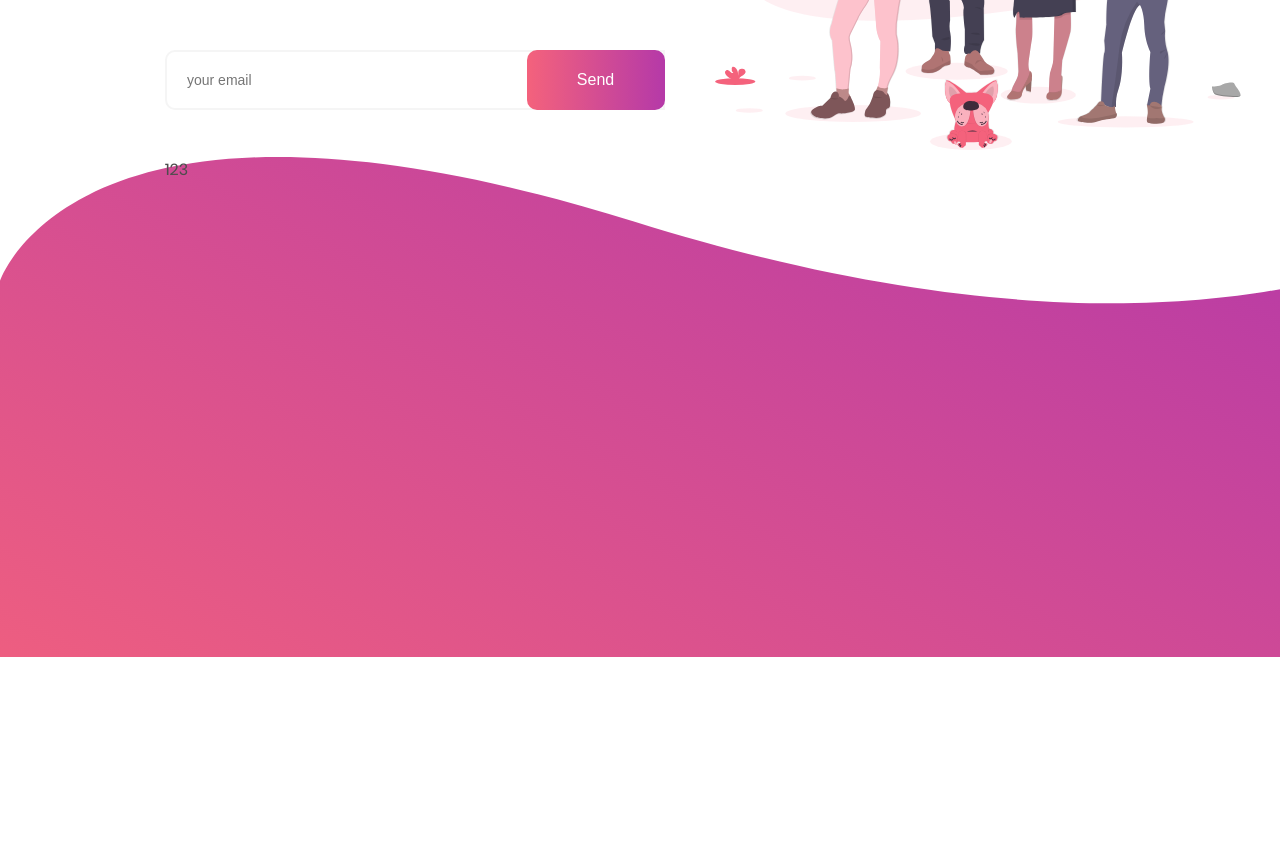
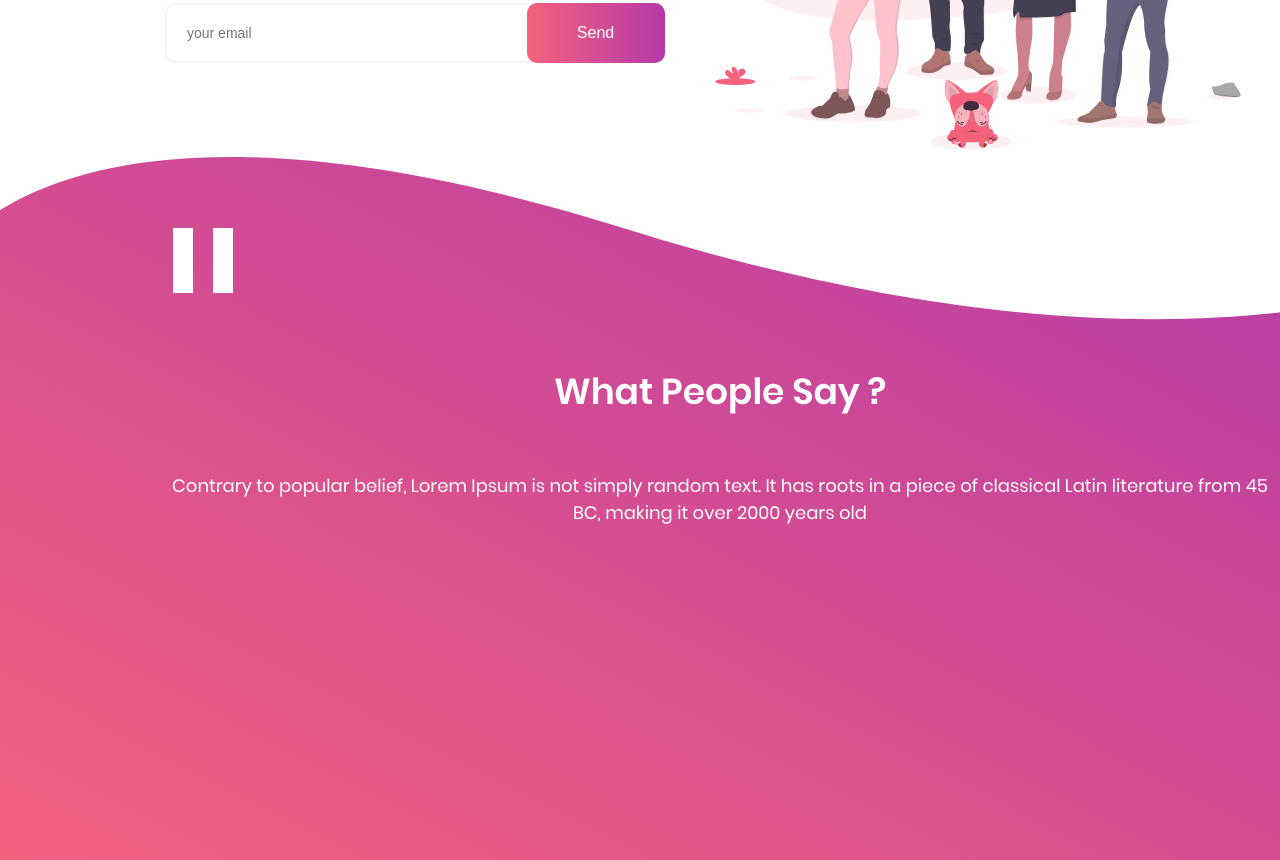
Before and after one commit to Maxegood/Childcare, a plain HTML site: page index.html in a window 1280 px wide. Shown: the part 3617-4477 px from the top of the page. Before the commit the page ends 4274 px from the top, so only its background shows below. Drawn offline with Linux system fonts and the light colour scheme.

Commit message:
Начал делать блок с отзывами

```diff
--- a/css/main.css
+++ b/css/main.css
@@ -642,7 +642,6 @@ nav ul li a:hover {
 	display: -o-flex;
 	display: flex;
 	justify-content: space-between;
-    align-items: center;
 }
 
 .want-content-left {
@@ -679,7 +678,7 @@ nav ul li a:hover {
 
 .want-content-left__form-email {
 	border: 2px solid #F5F5F5;
-    border-radius: 10px 0 0 10px;
+	border-radius: 10px;
 	width: 100%;
 	height: 60px;
 }
@@ -708,18 +707,63 @@ nav ul li a:hover {
 	background-size: cover;
 	background-position: top center;
 	position: relative;
-    height: 500px;
+	height: 703px;
+	padding-top: 2px;
 }
 
-.reviews:before {
-    content: "";
-    display: block;
+.reviews-content-img {
 	position: absolute;
-    background-image: url(../img/baby-boy.svg);
-    background-repeat: no-repeat;
-    -webkit-background-size: cover;
-    background-size: cover;
-    background-position: top center;
-    top: 50px;
-    left: 50px;
+	top: 10%;
+	left: 12%;
+	display: -webkit-flex;
+	display: -moz-flex;
+	display: -ms-flex;
+	display: -o-flex;
+	display: flex;
+	justify-content: space-between;
+	width: 60px;
+	height: 65px;
 }
+
+.reviews-content-img::before {
+	content: '';
+	width: 20px;
+	height: 65px;
+	background-color: #fff;
+	display: inline-block;
+
+}
+
+.reviews-content-img::after {
+	content: '';
+	width: 20px;
+	height: 65px;
+	background-color: #fff;
+	display: inline-block;
+
+}
+
+.reviews-content {
+	margin-top: 205px;
+	display: -webkit-flex;
+	display: -moz-flex;
+	display: -ms-flex;
+	display: -o-flex;
+	display: flex;
+	justify-content: center;
+	flex-direction: column;
+	-ms-align-items: center;
+	align-items: center;
+	text-align: center;
+	color: #fff;
+
+}
+
+.reviews-content h2 {
+	font-size: 36px;
+}
+
+.reviews-content p {
+	margin-top: 53px;
+	font-size: 18px;
+}
--- a/index.html
+++ b/index.html
@@ -221,10 +221,13 @@
 	<!-- Конец блока Want to part -->
 	<section class="reviews">
 		<div class="container">
+			<div class="reviews-content-img"></div>
 			<div class="reviews-content">
-                <div class="reviews-content-img"></div>
-                123
+				<h2>What People Say ?</h2>
+				<p>Contrary to popular belief, Lorem Ipsum is not simply random text. It has roots in a piece of classical Latin literature from 45 BC, making it over 2000 years old</p>
+
 			</div>
+
 		</div>
 	</section>
 </body>
```
Lines whose indentation alone changed are shown as unchanged.
